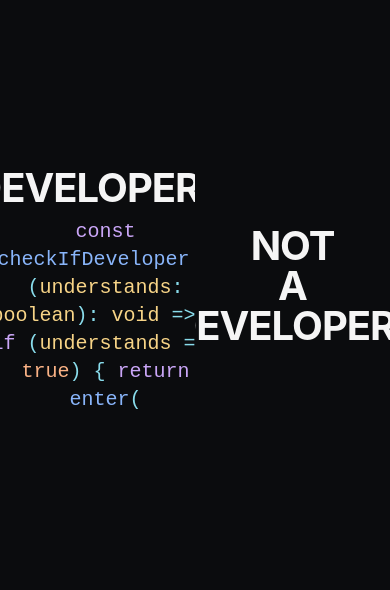
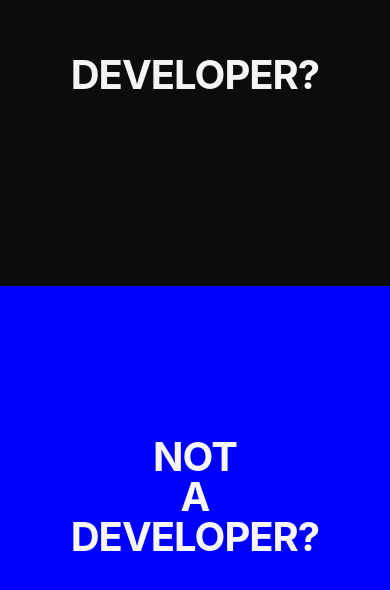
Before and after one commit to matt-wil/portfolio-website-v2, a Next.js app: page / in a window 390 px wide. Shown: the part 136-726 px from the top of the page. Built offline with nearby package versions, Linux system fonts and the light colour scheme.

Commit message:
refactors(*)

```diff
--- a/src/app/globals.css
+++ b/src/app/globals.css
@@ -8,7 +8,7 @@
 
     /* -- Font Sizes -- */
     --text-splash-heading: clamp(2.5rem, 6vw, 4.5rem);
-    --text-brutalist-hero: clamp(5rem, 12vw, 10rem);
+    --text-brutalist-hero: clamp(5rem, 14vw, 17rem);
     --text-brutalist-h2: clamp(2rem, 5vw, 3.5rem);
 
     /* -- Colors -- */
@@ -109,24 +109,6 @@
         --brutalist-grid: 0 0% 88%;
         --brutalist-accent: 240 100% 50%;
     }
-
-    /* -- Brutalist Theme Overrides -- */
-    .theme-brutalist {
-        --background: var(--brutalist-bg);
-        --foreground: var(--brutalist-text);
-        --primary: var(--brutalist-accent);
-        --primary-foreground: var(--brutalist-bg);
-        --secondary: hsl(var(--brutalist-grid));
-        --secondary-foreground: var(--brutalist-text);
-        --muted: hsl(var(--brutalist-grid));
-        --muted-foreground: hsl(var(--brutalist-text) / 0.6);
-        --accent: var(--brutalist-accent);
-        --destructive: 0 84.2% 60.2%;
-        --border: var(--brutalist-text);
-        --input: var(--brutalist-bg);
-        --ring: var(--brutalist-accent);
-        --radius: 0rem;
-    }
 }
 
 @layer base {
--- /dev/null
+++ b/src/components/MobileSplash.tsx
@@ -0,0 +1,85 @@
+// components/MobileSplash.tsx
+"use client";
+
+import { motion, steps } from "framer-motion";
+import { useState } from "react";
+import { usePathStore } from "@/store/pathStore";
+
+export const MobileSplash = () => {
+  const [selectedSide, setSelectedSide] = useState<
+    "developer" | "designer" | null
+  >(null);
+  const setPath = usePathStore((state) => state.setPath);
+
+  const handleClick = (side: "developer" | "designer") => {
+    setSelectedSide(side);
+  };
+
+  const variants = {
+    initial: { height: "50%" },
+    selected: { height: "100%" },
+    hidden: { height: "0%" },
+  };
+
+  return (
+    <div className="flex flex-col h-screen w-screen overflow-hidden">
+      {/* Developer Side (Top) */}
+      <motion.div
+        className="relative flex w-full cursor-pointer items-center justify-center bg-splash-bg"
+        variants={variants}
+        initial="initial"
+        animate={
+          selectedSide === null
+            ? "initial"
+            : selectedSide === "developer"
+              ? "selected"
+              : "hidden"
+        }
+        transition={{ duration: 0.8, ease: [0.25, 1, 0.5, 1] }}
+        onClick={() => handleClick("developer")}
+        onAnimationComplete={() => {
+          if (selectedSide === "developer") {
+            setPath("developer");
+          }
+        }}
+      >
+        <h1 className="select-none text-center font-sans text-splash-heading font-bold uppercase tracking-tight text-splash-fg">
+          DEVELOPER?
+        </h1>
+      </motion.div>
+
+      {/* Designer Side (Bottom) */}
+      <motion.div
+        className="relative flex w-full cursor-pointer items-center justify-center"
+        style={{ backgroundColor: "hsl(var(--brutalist-accent))" }}
+        variants={variants}
+        initial="initial"
+        animate={
+          selectedSide === null
+            ? "initial"
+            : selectedSide === "designer"
+              ? "selected"
+              : "hidden"
+        }
+        transition={{ duration: 0.01, type: "tween", ease: "linear" }}
+        onClick={() => handleClick("designer")}
+        onAnimationComplete={() => {
+          if (selectedSide === "designer") {
+            setPath("designer");
+          }
+        }}
+      >
+        <motion.h1
+          className="select-none whitespace-nowrap text-center font-sans text-splash-heading font-bold uppercase leading-none tracking-tight"
+          style={{ color: "hsl(var(--brutalist-bg))" }}
+        >
+          NOT
+          <br />
+          A
+          <br />
+          DEVELOPER?
+        </motion.h1>
+      </motion.div>
+    </div>
+  );
+};
--- a/src/components/SplashPage.tsx
+++ b/src/components/SplashPage.tsx
@@ -4,6 +4,7 @@ import { motion, steps } from "framer-motion";
 import { useState } from "react";
 import { usePathStore } from "@/store/pathStore";
 import { TypingText } from "@/components/developer/TypingText";
+import { MobileSplash } from "./MobileSplash";
 
 const codeSnippet = `const checkIfDeveloper = (understands: boolean): void => {
   if (understands === true) {
@@ -31,7 +32,11 @@ export const SplashPage = () => {
   };
 
   return (
-    <div className="flex h-screen w-screen overflow-hidden">
+    <>
+      <div className="md:hidden">
+        <MobileSplash />
+      </div>
+      <div className="hidden md:flex h-screen w-screen overflow-hidden">
         {/* Developer Side */}
         <motion.div
           className="relative flex h-full cursor-pointer items-center justify-center bg-splash-bg"
@@ -140,5 +145,6 @@ export const SplashPage = () => {
           </motion.div>
         </motion.div>
       </div>
+    </>
   );
 };
--- a/src/components/brutalist/BrutalHeader.tsx
+++ b/src/components/brutalist/BrutalHeader.tsx
@@ -2,7 +2,7 @@ import Link from "next/link";
 
 export const BrutalistHeader = () => {
   return (
-    <header className="fixed top-0 left-0 right-0 z-50 flex items-center justify-between border-b-2 border-brutalist-text px-8 py-4">
+    <header className="top-0 left-0 right-0 flex items-center justify-between border-b-2 border-brutalist-text px-8 py-4">
       {/* Left Side: Name/Logo */}
       <div>
         <Link
--- /dev/null
+++ b/src/components/developer/DevMobilePath.tsx
@@ -0,0 +1,60 @@
+import { ReadmeBuffer } from "@/components/developer/buffers/ReadmeBuffer";
+import { AboutBuffer } from "@/components/developer/buffers/AboutBuffer";
+import { ProjectsListBuffer } from "@/components/developer/buffers/ProjectListBuffer";
+import { ProjectBuffer } from "@/components/developer/buffers/ProjectBuffer";
+import { ContactBuffer } from "@/components/developer/buffers/ContactBuffer";
+import { devProjects } from "@/lib/constants";
+
+const projectFilenames = Object.keys(devProjects);
+
+const Divider = () => (
+  <hr className="my-12 border-t-2 border-dashed border-cat-surface1" />
+);
+
+export const DevMobilePath = () => {
+  return (
+    <div className="min-h-screen bg-cat-base font-mono text-cat-text p-5 md:p-8 overflow-y-auto">
+      {/* 1. Header/Intro */}
+      <div className="text-center mb-12">
+        <h1 className="text-3xl font-bold text-cat-blue">Matt Williams</h1>
+        <p className="text-cat-subtext">Software Engineer</p>
+        <p className="text-cat-text mt-4 text-sm">(Mobile-Friendly View)</p>
+      </div>
+
+      {/* 2. README Section */}
+      <ReadmeBuffer />
+
+      <Divider />
+
+      {/* 3. ABOUT Section */}
+      <AboutBuffer />
+
+      <Divider />
+
+      {/* 4. PROJECTS_LIST Section */}
+      <ProjectsListBuffer />
+
+      <Divider />
+
+      {/* 5. INDIVIDUAL PROJECTS Section */}
+      <section className="space-y-8">
+        <h2 className="text-2xl font-bold text-cat-blue text-center mb-6">
+          # Completed Project Details
+        </h2>
+        {projectFilenames.map((filename) => (
+          <div
+            key={filename}
+            className="border border-cat-surface0 bg-cat-mantle p-4 rounded-lg shadow-lg"
+          >
+            <ProjectBuffer filename={filename} />
+          </div>
+        ))}
+      </section>
+
+      <Divider />
+
+      {/* 6. CONTACT Section */}
+      <ContactBuffer />
+    </div>
+  );
+};
--- a/src/lib/constants.ts
+++ b/src/lib/constants.ts
@@ -1,6 +1,6 @@
 export const projects = [
   {
-    title: "Business Website Rebuild",
+    title: "Business Website",
     client: "Anker Tattoo & Piercing",
     year: "2025",
     challenge:
@@ -17,7 +17,7 @@ export const projects = [
   },
   {
     title: "Full-Stack Ratings App",
-    client: "Myself",
+    client: "Bootcamp Project",
     year: "2024",
     challenge:
       "Design and develop a full-stack application to allow users to rate and save movies",
@@ -46,7 +46,7 @@ export const devProjects: Record<string, any> = {
       "Tailwind",
       "Next-intl",
     ],
-    github: "github.com/matt-will/anker-freiburg",
+    github: "github.com/matt-wil/anker-freiburg",
     demo: "www.anker-tattoo.de",
   },
   "popcorn-picker.md": {
--- a/src/paths/brutalist/BrutalistPath.tsx
+++ b/src/paths/brutalist/BrutalistPath.tsx
@@ -6,11 +6,10 @@ import { BrutalistHeader } from "@/components/brutalist/BrutalHeader";
 
 export const BrutalistPath = () => {
   return (
-    <div className="min-h-screen bg-brutalist-bg theme-brutalist font-sans">
-      <BrutalistHeader />
+    <div className="min-h-screen bg-brutalist-bg font-sans">
       {/* Background Grid */}
       <div
-        className="pointer-events-none fixed inset-0 opacity-30"
+        className="pointer-events-none fixed inset-0 opacity-100"
         style={{
           backgroundImage: `
             linear-gradient(to right, hsl(var(--brutalist-grid)) 1px, transparent 1px),
@@ -22,6 +21,7 @@ export const BrutalistPath = () => {
 
       {/* Content */}
       <div className="relative">
+        <BrutalistHeader />
         {/* Hero Section */}
         <section className="grid min-h-screen grid-cols-12 gap-x-4 px-8 py-20">
           <motion.div
@@ -35,7 +35,7 @@ export const BrutalistPath = () => {
               <br />
               THAT
               <br />
-              WORKS.
+              <span className="text-brutalist-accent">WORKS.</span>
             </h1>
             <motion.h2
               className="mt-8 text-brutalist-h2 font-bold text-brutalist-text"
@@ -43,7 +43,7 @@ export const BrutalistPath = () => {
               animate={{ opacity: 1 }}
               transition={{ delay: 0.3, duration: 0.8 }}
             >
-              Pixel-perfect font-ends
+              Creative front-ends
               <br />
               backed by robust, full-stack solutions.
             </motion.h2>
@@ -208,7 +208,7 @@ export const BrutalistPath = () => {
         {/* Contact Section */}
         <section
           id="contact"
-          className="border-t-4 border-brutalist-text px-8 py-32"
+          className="border-t-4 border-brutalist-text px-8 py-32 flex justify-between"
         >
           <SectionHeading number="3" className="mb-8">
             Contact
--- a/src/paths/developer/DeveloperPath.tsx
+++ b/src/paths/developer/DeveloperPath.tsx
@@ -9,6 +9,7 @@ import { AboutBuffer } from "@/components/developer/buffers/AboutBuffer";
 import { ProjectBuffer } from "@/components/developer/buffers/ProjectBuffer";
 import { ContactBuffer } from "@/components/developer/buffers/ContactBuffer";
 import { ProjectsListBuffer } from "@/components/developer/buffers/ProjectListBuffer";
+import { DevMobilePath } from "@/components/developer/DevMobilePath";
 
 type BufferType = "README.md" | "about.lua" | string;
 
@@ -89,7 +90,12 @@ export const DeveloperPath = () => {
   };
 
   return (
-    <div className="flex h-screen w-screen flex-col bg-cat-base font-mono text-cat-text">
+    <>
+      <div className="md:hidden">
+        <DevMobilePath />
+      </div>
+
+      <div className="hidden md:flex h-screen w-screen flex-col bg-cat-base font-mono text-cat-text">
         {/* CRT Scanline Effect */}
         <div
           className="pointer-events-none fixed inset-0 z-50 opacity-5"
@@ -126,5 +132,6 @@ export const DeveloperPath = () => {
           onSelect={handleFileSelect}
         />
       </div>
+    </>
   );
 };
```
Lines whose indentation alone changed are shown as unchanged.
